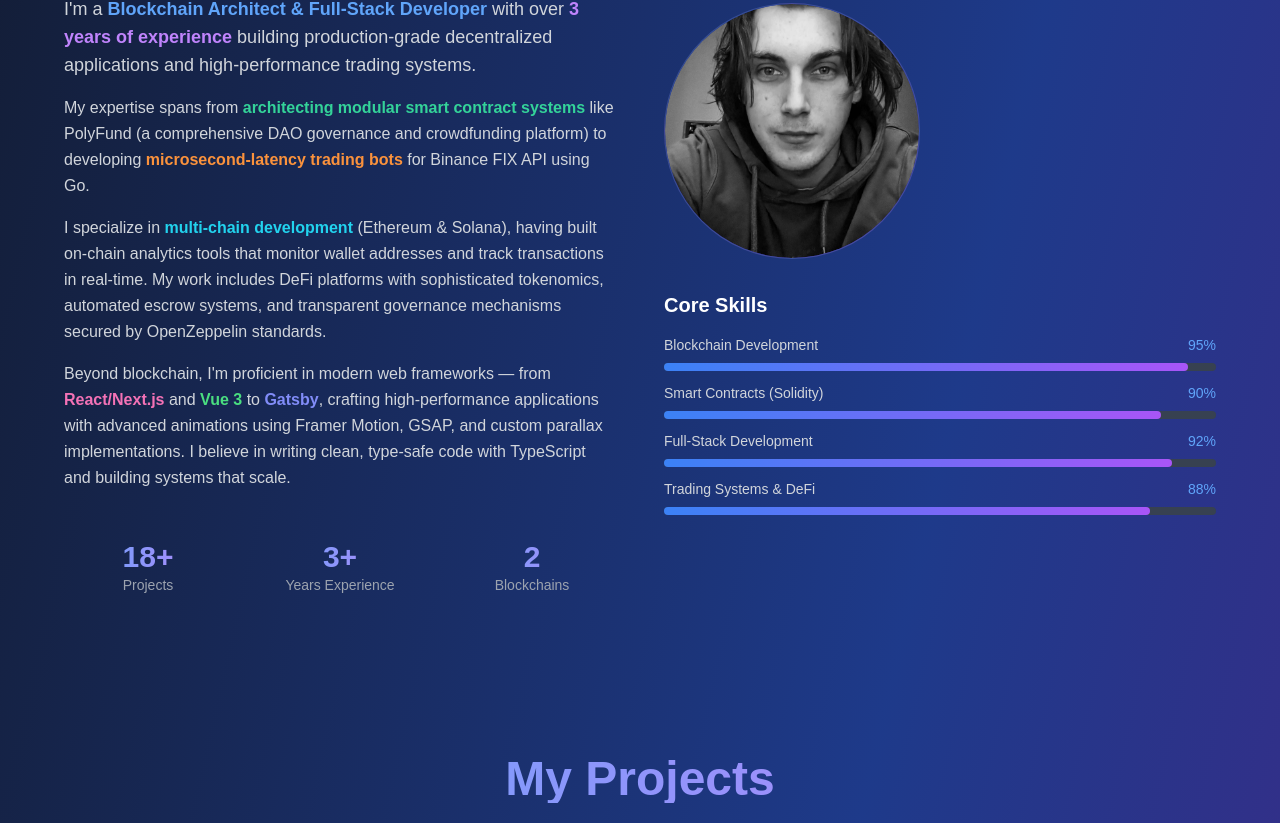
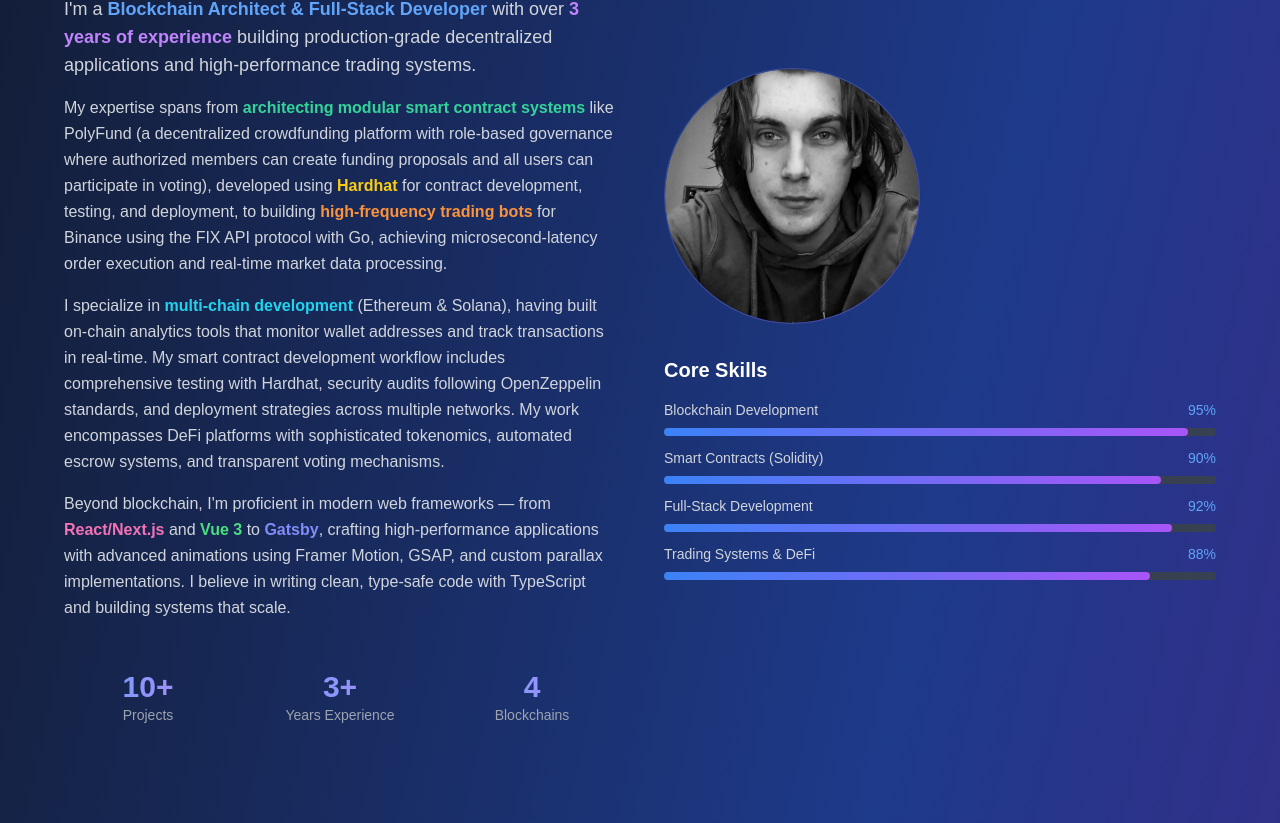
Before and after one commit to Tekashian/personal-site, a Next.js app: page / in a window 1280 px wide. Shown: the part 1037-1860 px from the top of the page. Built offline with nearby package versions, Linux system fonts and the light colour scheme.

Commit message:
upgrade description

```diff
--- a/src/app/page.tsx
+++ b/src/app/page.tsx
@@ -271,10 +271,10 @@ export default function Home() {
                   I&apos;m a <span className="text-blue-400 font-semibold">Blockchain Architect & Full-Stack Developer</span> with over <span className="text-purple-400 font-semibold">3 years of experience</span> building production-grade decentralized applications and high-performance trading systems.
                 </p>
                 <p>
-                  My expertise spans from <span className="text-emerald-400 font-semibold">architecting modular smart contract systems</span> like PolyFund (a comprehensive DAO governance and crowdfunding platform) to developing <span className="text-orange-400 font-semibold">microsecond-latency trading bots</span> for Binance FIX API using Go.
+                  My expertise spans from <span className="text-emerald-400 font-semibold">architecting modular smart contract systems</span> like PolyFund (a decentralized crowdfunding platform with role-based governance where authorized members can create funding proposals and all users can participate in voting), developed using <span className="text-yellow-400 font-semibold">Hardhat</span> for contract development, testing, and deployment, to building <span className="text-orange-400 font-semibold">high-frequency trading bots</span> for Binance using the FIX API protocol with Go, achieving microsecond-latency order execution and real-time market data processing.
                 </p>
                 <p>
-                  I specialize in <span className="text-cyan-400 font-semibold">multi-chain development</span> (Ethereum & Solana), having built on-chain analytics tools that monitor wallet addresses and track transactions in real-time. My work includes DeFi platforms with sophisticated tokenomics, automated escrow systems, and transparent governance mechanisms secured by OpenZeppelin standards.
+                  I specialize in <span className="text-cyan-400 font-semibold">multi-chain development</span> (Ethereum & Solana), having built on-chain analytics tools that monitor wallet addresses and track transactions in real-time. My smart contract development workflow includes comprehensive testing with Hardhat, security audits following OpenZeppelin standards, and deployment strategies across multiple networks. My work encompasses DeFi platforms with sophisticated tokenomics, automated escrow systems, and transparent voting mechanisms.
                 </p>
                 <p>
                   Beyond blockchain, I&apos;m proficient in modern web frameworks — from <span className="text-pink-400 font-semibold">React/Next.js</span> and <span className="text-green-400 font-semibold">Vue 3</span> to <span className="text-indigo-400 font-semibold">Gatsby</span>, crafting high-performance applications with advanced animations using Framer Motion, GSAP, and custom parallax implementations. I believe in writing clean, type-safe code with TypeScript and building systems that scale.
@@ -284,9 +284,9 @@ export default function Home() {
               {/* Stats */}
               <div className="grid grid-cols-3 gap-6 pt-6">
                 {[
-                  { number: "18+", label: "Projects" },
+                  { number: "10+", label: "Projects" },
                   { number: "3+", label: "Years Experience" },
-                  { number: "2", label: "Blockchains" }
+                  { number: "4", label: "Blockchains" }
                 ].map((stat, index) => (
                   <motion.div
                     key={stat.label}
```
